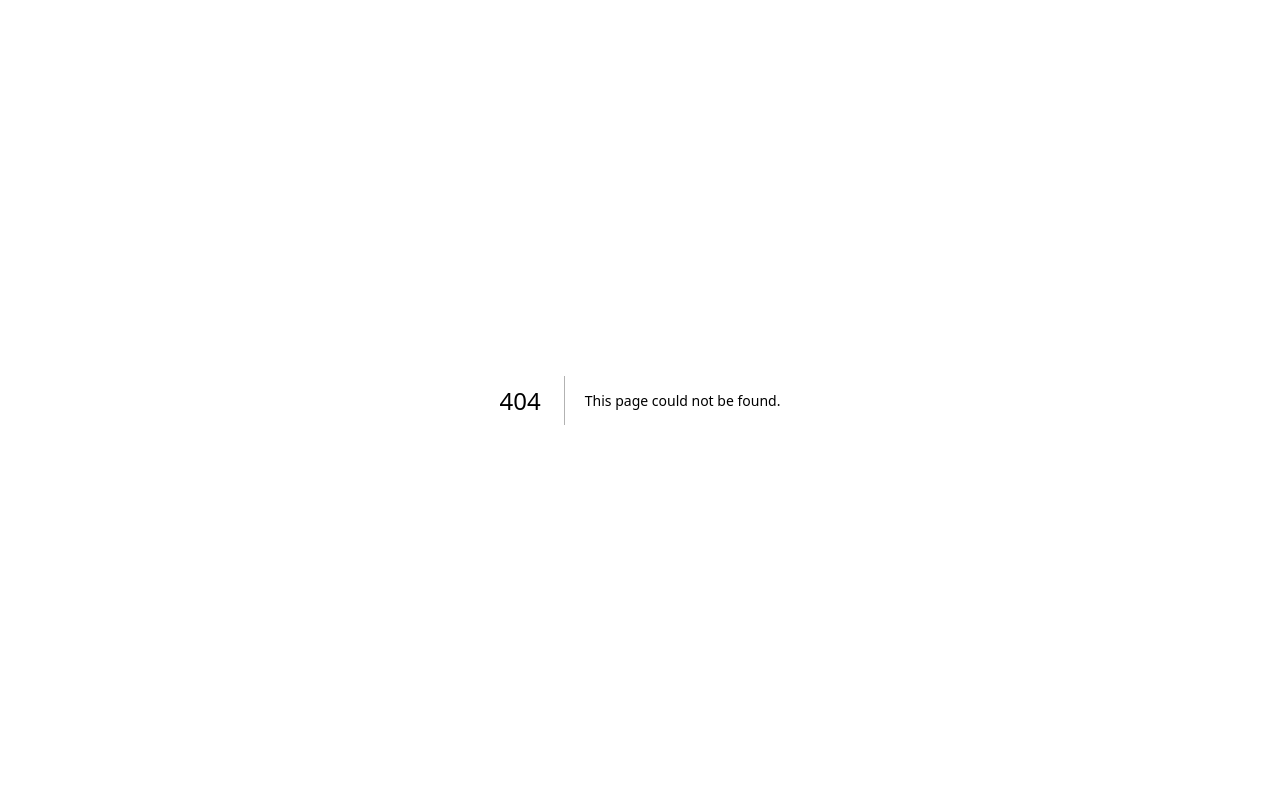
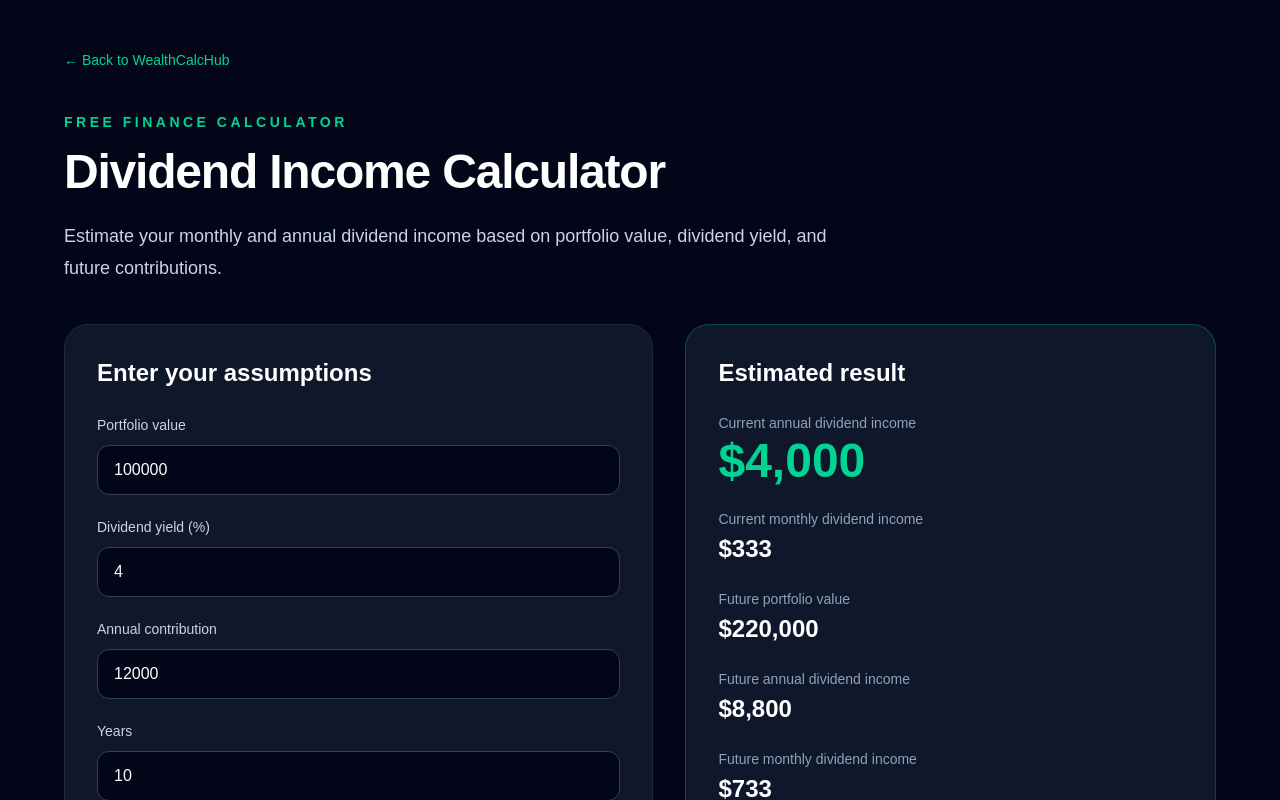
Before and after one commit to AWIN0420/wealthcalchub, a Next.js app: page /dividend-income-calculator in a window 1280 px wide. Before the commit this address had no page. Shown: the top 800 px of the page. Built offline with nearby package versions, Linux system fonts and the light colour scheme.

Commit message:
Add dividend income calculator

```diff
--- /dev/null
+++ b/src/app/dividend-income-calculator/page.tsx
@@ -0,0 +1,165 @@
+"use client";
+
+import Link from "next/link";
+import { useMemo, useState } from "react";
+
+export default function DividendIncomeCalculatorPage() {
+  const [portfolioValue, setPortfolioValue] = useState(100000);
+  const [dividendYield, setDividendYield] = useState(4);
+  const [annualContribution, setAnnualContribution] = useState(12000);
+  const [years, setYears] = useState(10);
+
+  const result = useMemo(() => {
+    const annualDividendIncome = portfolioValue * (dividendYield / 100);
+    const monthlyDividendIncome = annualDividendIncome / 12;
+
+    const futurePortfolioValue = portfolioValue + annualContribution * years;
+    const futureAnnualDividendIncome =
+      futurePortfolioValue * (dividendYield / 100);
+    const futureMonthlyDividendIncome = futureAnnualDividendIncome / 12;
+
+    return {
+      annualDividendIncome,
+      monthlyDividendIncome,
+      futurePortfolioValue,
+      futureAnnualDividendIncome,
+      futureMonthlyDividendIncome,
+    };
+  }, [portfolioValue, dividendYield, annualContribution, years]);
+
+  const formatCurrency = (value: number) =>
+    new Intl.NumberFormat("en-US", {
+      style: "currency",
+      currency: "USD",
+      maximumFractionDigits: 0,
+    }).format(value);
+
+  return (
+    <main className="min-h-screen bg-slate-950 px-6 py-12 text-white">
+      <section className="mx-auto max-w-6xl">
+        <Link href="/" className="text-sm text-emerald-400 hover:text-emerald-300">
+          ← Back to WealthCalcHub
+        </Link>
+
+        <div className="mt-10">
+          <p className="text-sm font-semibold uppercase tracking-[0.25em] text-emerald-400">
+            Free Finance Calculator
+          </p>
+          <h1 className="mt-4 text-4xl font-bold tracking-tight md:text-5xl">
+            Dividend Income Calculator
+          </h1>
+          <p className="mt-6 max-w-3xl text-lg leading-8 text-slate-300">
+            Estimate your monthly and annual dividend income based on portfolio
+            value, dividend yield, and future contributions.
+          </p>
+        </div>
+
+        <div className="mt-10 grid gap-8 md:grid-cols-[1fr_0.9fr]">
+          <section className="rounded-3xl border border-slate-800 bg-slate-900 p-8">
+            <h2 className="text-2xl font-bold">Enter your assumptions</h2>
+
+            <div className="mt-6 space-y-5">
+              <label className="block">
+                <span className="text-sm text-slate-300">Portfolio value</span>
+                <input
+                  type="number"
+                  value={portfolioValue}
+                  onChange={(e) => setPortfolioValue(Number(e.target.value))}
+                  className="mt-2 w-full rounded-xl border border-slate-700 bg-slate-950 px-4 py-3 text-white"
+                />
+              </label>
+
+              <label className="block">
+                <span className="text-sm text-slate-300">Dividend yield (%)</span>
+                <input
+                  type="number"
+                  value={dividendYield}
+                  onChange={(e) => setDividendYield(Number(e.target.value))}
+                  className="mt-2 w-full rounded-xl border border-slate-700 bg-slate-950 px-4 py-3 text-white"
+                />
+              </label>
+
+              <label className="block">
+                <span className="text-sm text-slate-300">
+                  Annual contribution
+                </span>
+                <input
+                  type="number"
+                  value={annualContribution}
+                  onChange={(e) => setAnnualContribution(Number(e.target.value))}
+                  className="mt-2 w-full rounded-xl border border-slate-700 bg-slate-950 px-4 py-3 text-white"
+                />
+              </label>
+
+              <label className="block">
+                <span className="text-sm text-slate-300">Years</span>
+                <input
+                  type="number"
+                  value={years}
+                  onChange={(e) => setYears(Number(e.target.value))}
+                  className="mt-2 w-full rounded-xl border border-slate-700 bg-slate-950 px-4 py-3 text-white"
+                />
+              </label>
+            </div>
+          </section>
+
+          <section className="rounded-3xl border border-emerald-500/30 bg-slate-900 p-8">
+            <h2 className="text-2xl font-bold">Estimated result</h2>
+
+            <div className="mt-6 space-y-6">
+              <div>
+                <p className="text-sm text-slate-400">
+                  Current annual dividend income
+                </p>
+                <p className="mt-1 text-5xl font-bold text-emerald-400">
+                  {formatCurrency(result.annualDividendIncome)}
+                </p>
+              </div>
+
+              <div>
+                <p className="text-sm text-slate-400">
+                  Current monthly dividend income
+                </p>
+                <p className="mt-1 text-2xl font-semibold">
+                  {formatCurrency(result.monthlyDividendIncome)}
+                </p>
+              </div>
+
+              <div>
+                <p className="text-sm text-slate-400">
+                  Future portfolio value
+                </p>
+                <p className="mt-1 text-2xl font-semibold">
+                  {formatCurrency(result.futurePortfolioValue)}
+                </p>
+              </div>
+
+              <div>
+                <p className="text-sm text-slate-400">
+                  Future annual dividend income
+                </p>
+                <p className="mt-1 text-2xl font-semibold">
+                  {formatCurrency(result.futureAnnualDividendIncome)}
+                </p>
+              </div>
+
+              <div>
+                <p className="text-sm text-slate-400">
+                  Future monthly dividend income
+                </p>
+                <p className="mt-1 text-2xl font-semibold">
+                  {formatCurrency(result.futureMonthlyDividendIncome)}
+                </p>
+              </div>
+            </div>
+
+            <p className="mt-8 text-sm leading-6 text-slate-400">
+              This calculator is for educational purposes only. Dividend yields
+              can change and results are estimates, not investment advice.
+            </p>
+          </section>
+        </div>
+      </section>
+    </main>
+  );
+}
```
